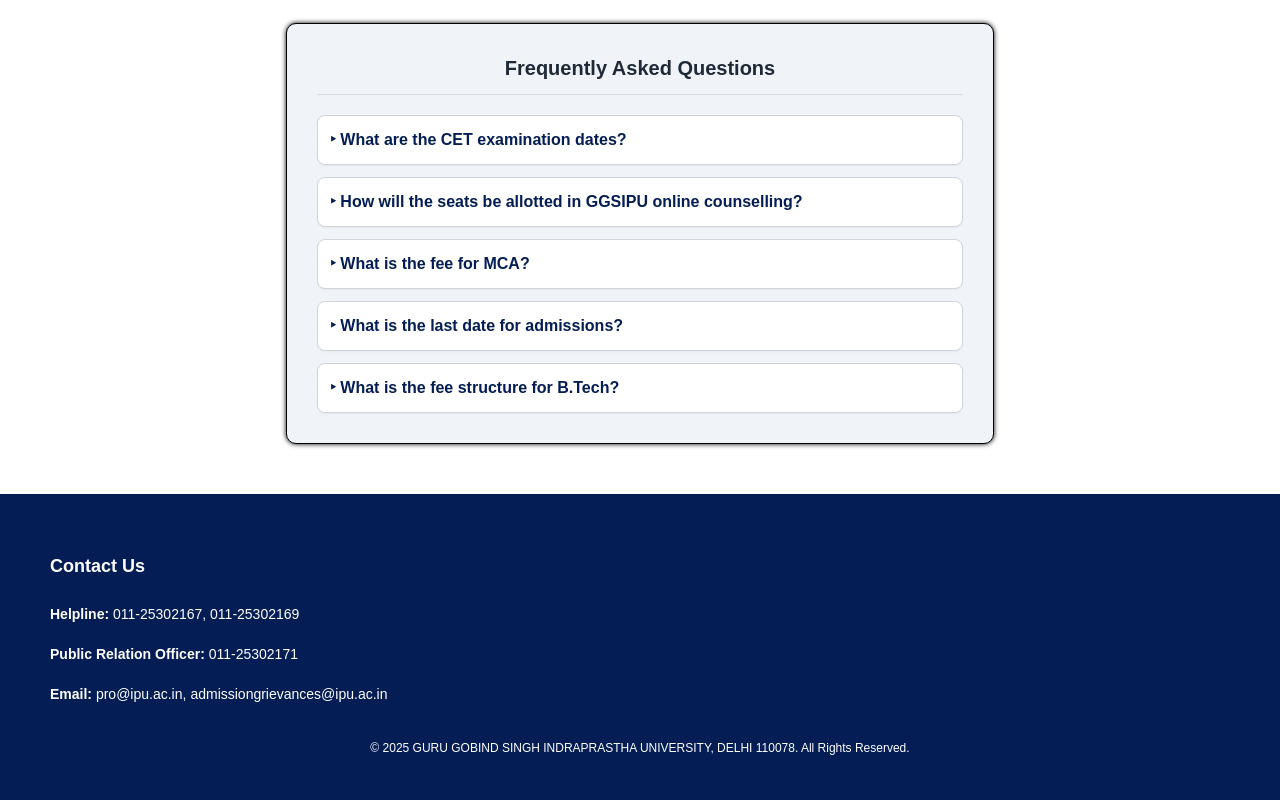
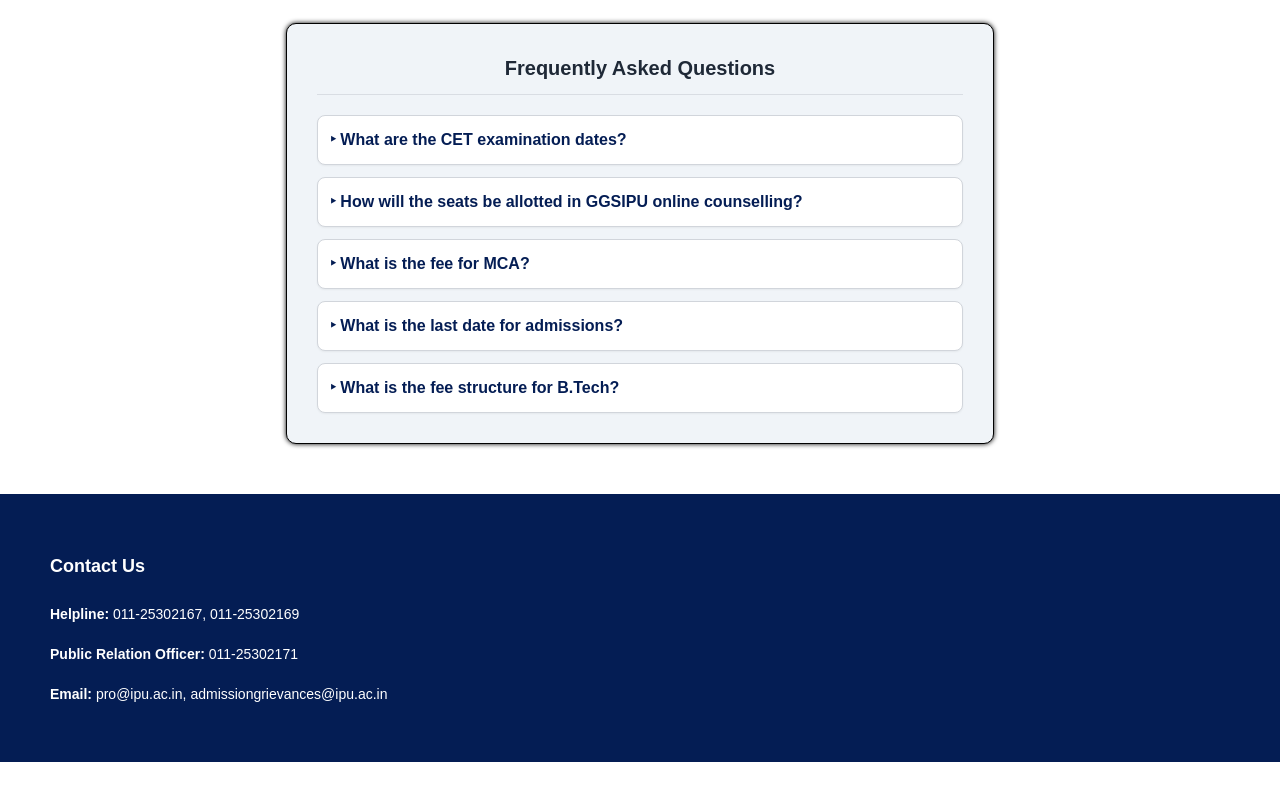
Before and after one commit to RawAtCode/ggsipu-admission-chatbot, a Next.js app in the folder frontend/: page / in a window 1280 px wide. Shown: the part 651-1451 px from the top of the page. After the commit the page ends 1413 px from the top, so only its background shows below. Built offline with nearby package versions, Linux system fonts and the light colour scheme; no server answers.

Commit message:
Update Footer.js

```diff
--- a/frontend/app/components/Footer.js
+++ b/frontend/app/components/Footer.js
@@ -12,11 +12,6 @@
           <a href="mailto:pro@ipu.ac.in" className="">pro@ipu.ac.in</a>,
           <a href="mailto:admissiongrievances@ipu.ac.in" className=" ml-1">admissiongrievances@ipu.ac.in</a>
         </p>
-
-        {/* Copyright Section */}
-        <div className="text-xs p-1 mt-3 md:mt-3 text-center w-full">
-          &copy; {new Date().getFullYear()} GURU GOBIND SINGH INDRAPRASTHA UNIVERSITY, DELHI 110078. All Rights Reserved.
-        </div>
       </div>
     </footer>
   );
```
